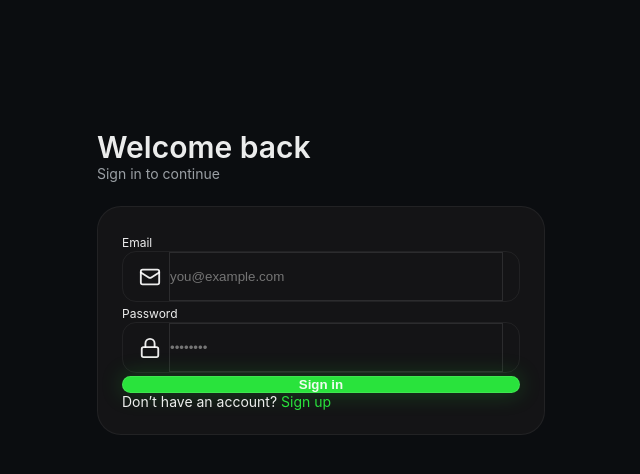
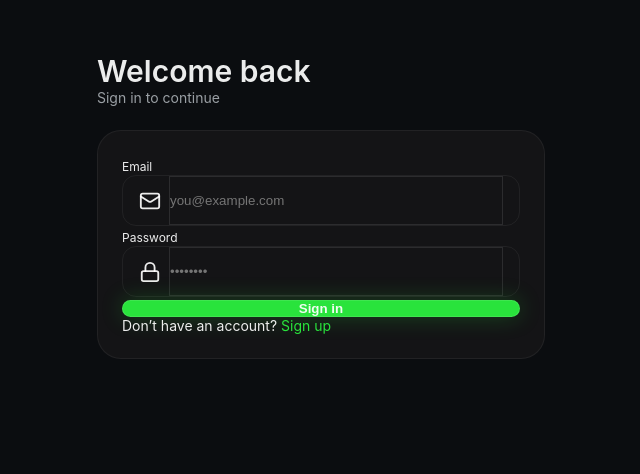
Before and after one commit to oldmanchan-jpg/workout-tracker, a React (Vite) app: page /login in a window 1280 px wide. Shown: the part 194-668 px from the top of the page, without its empty margins (319-959 px from the left). Built offline with nearby package versions, Linux system fonts and the light colour scheme; no server answers.

Commit message:
fix: remove body padding, use page-container for spacing

```diff
--- a/src/index.css
+++ b/src/index.css
@@ -11,7 +11,9 @@
 @tailwind components;
 @tailwind utilities;
 
-/* Page Container - Bottom padding for navigation with safe-area support */
+/* Page spacing must be handled via .page-container, not body padding.
+   TopBar is sticky (in document flow), BottomNav is fixed (overlay).
+   Body padding causes double-accounting with page-container padding. */
 :root {
   --nav-clearance: 220px;
 }
@@ -50,8 +52,7 @@ body {
   margin: 0;
   font-family: Inter, -apple-system, BlinkMacSystemFont, 'Segoe UI', Roboto, sans-serif;
   background-color: #0b0d10;
-  padding-top: 76px;
-  padding-bottom: 120px;
+  padding: 0;
 }
 
 #root {
```
